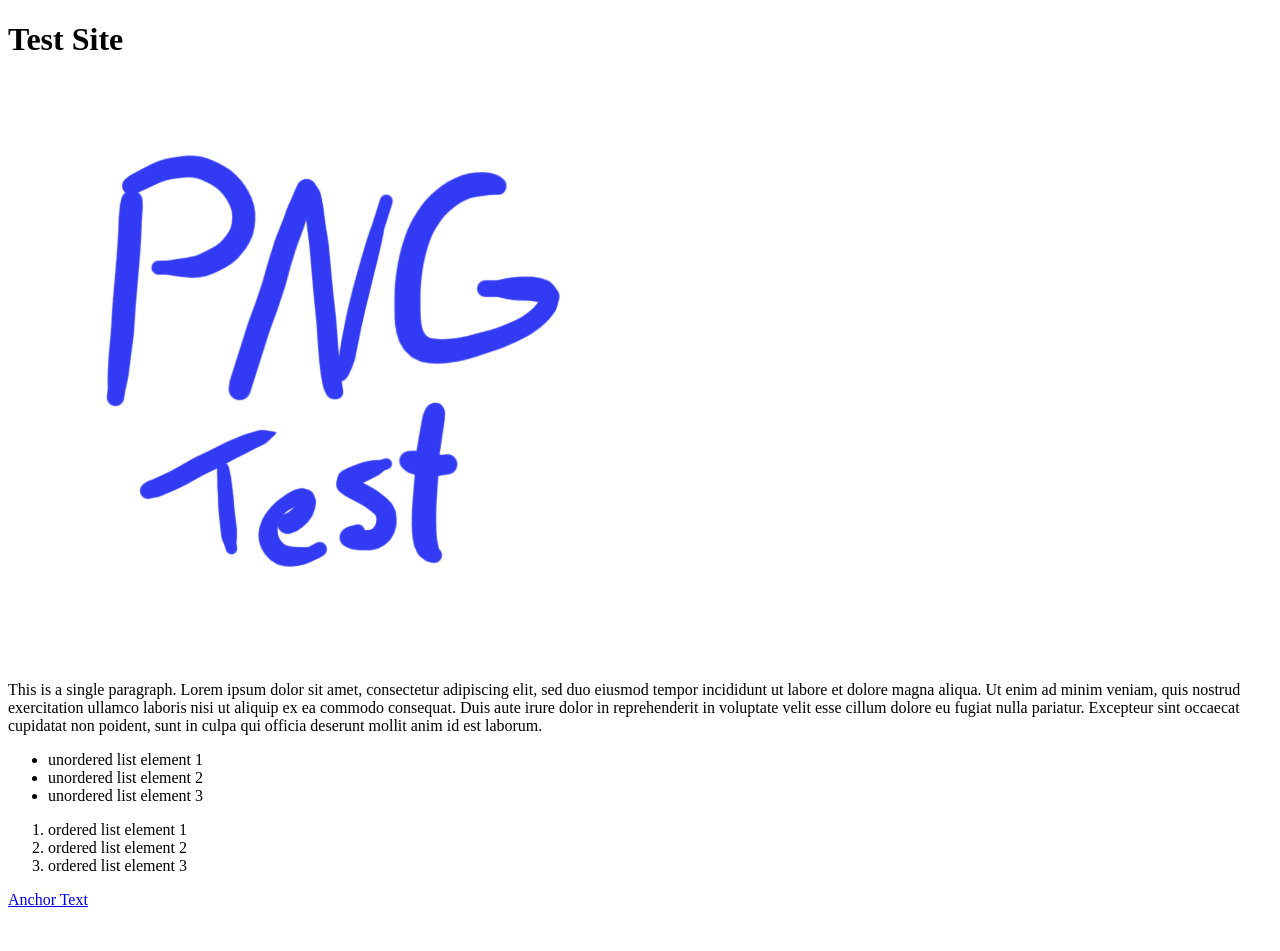
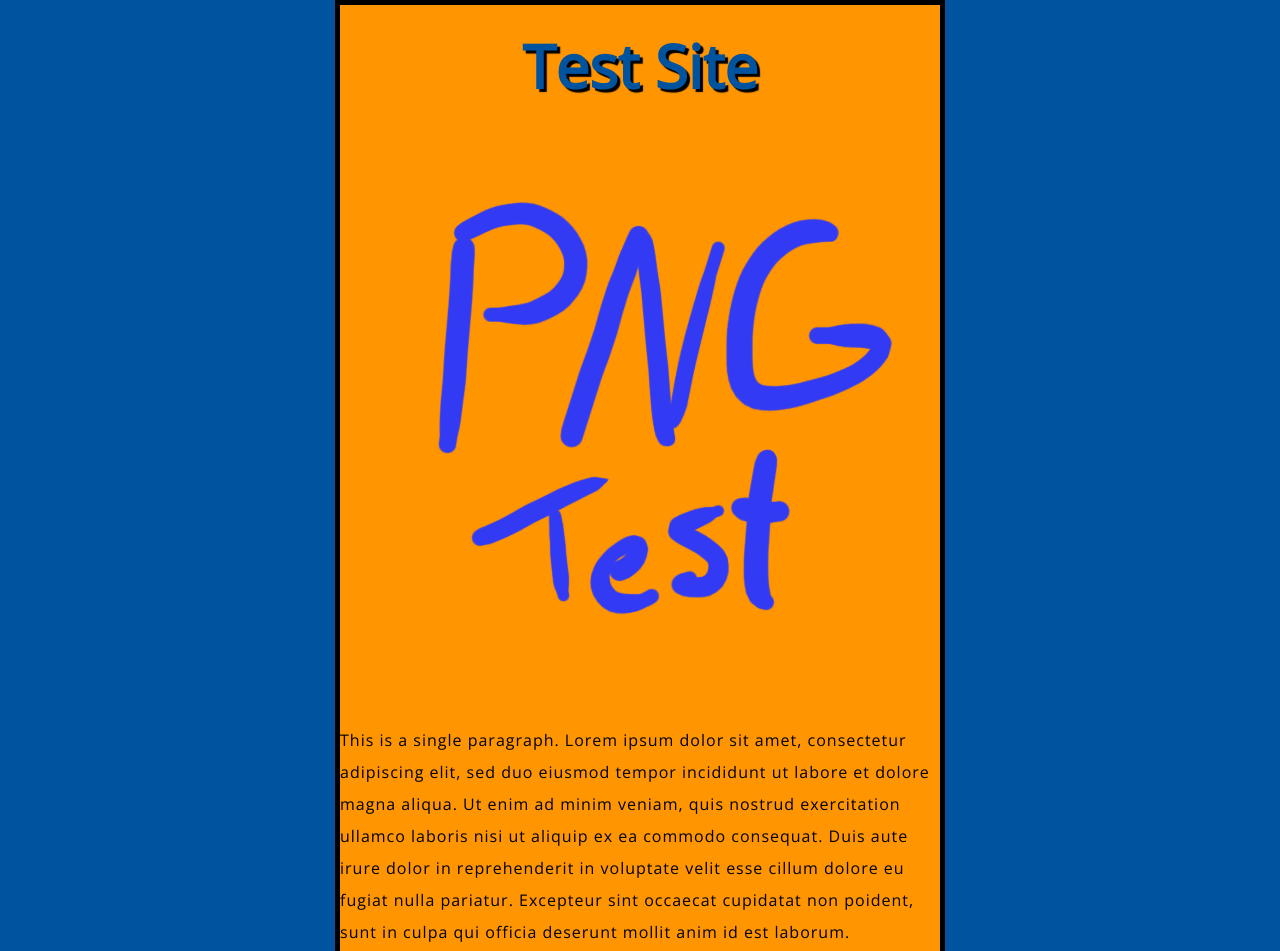
Before and after one commit to edward6076/test-site, a plain HTML site: page index.html in a window 1280 px wide. Shown: the top 951 px of the page. Before the commit the page ends 917 px from the top, so only its background shows below. Drawn offline with nearby package versions, Linux system fonts and the light colour scheme.

Commit message:
css basics

```diff
--- a/index.html
+++ b/index.html
@@ -3,6 +3,9 @@
         <head>
                 <meta charset="utf-8">
                 <title>My test page</title>
+                <link href="styles/style.css" rel="stylesheet" type="text/css">
+                <link href="http://fonts.googleapis.com/css?family=Open+Sans"
+                rel="stylesheet" type="text/css">
         </head>
         <body>
                 <h1>Test Site</h1>
--- /dev/null
+++ b/styles/style.css
@@ -0,0 +1,33 @@
+html {
+        background-color: #00539F;
+        font-size: 10px;
+        font-family: 'Open Sans', serif;
+}
+
+body {
+        width: 600px;
+        margin: 0 auto;
+        background-color: #FF9500;
+        padding 0 20px 20px 20px;
+        border: 5px solid black;
+}
+
+h1 {
+        margin: 0;
+        padding: 20px 0;
+        color: #00539F;
+        text-shadow: 3px 3px 1px black;
+        font-size: 60px;
+        text-align: center;
+}
+
+p, li{
+        font-size: 16px;
+        line-height: 2;
+        letter-spacing: 1px;
+}
+
+img {
+        display: block;
+        margin: 0 auto;
+}
```
